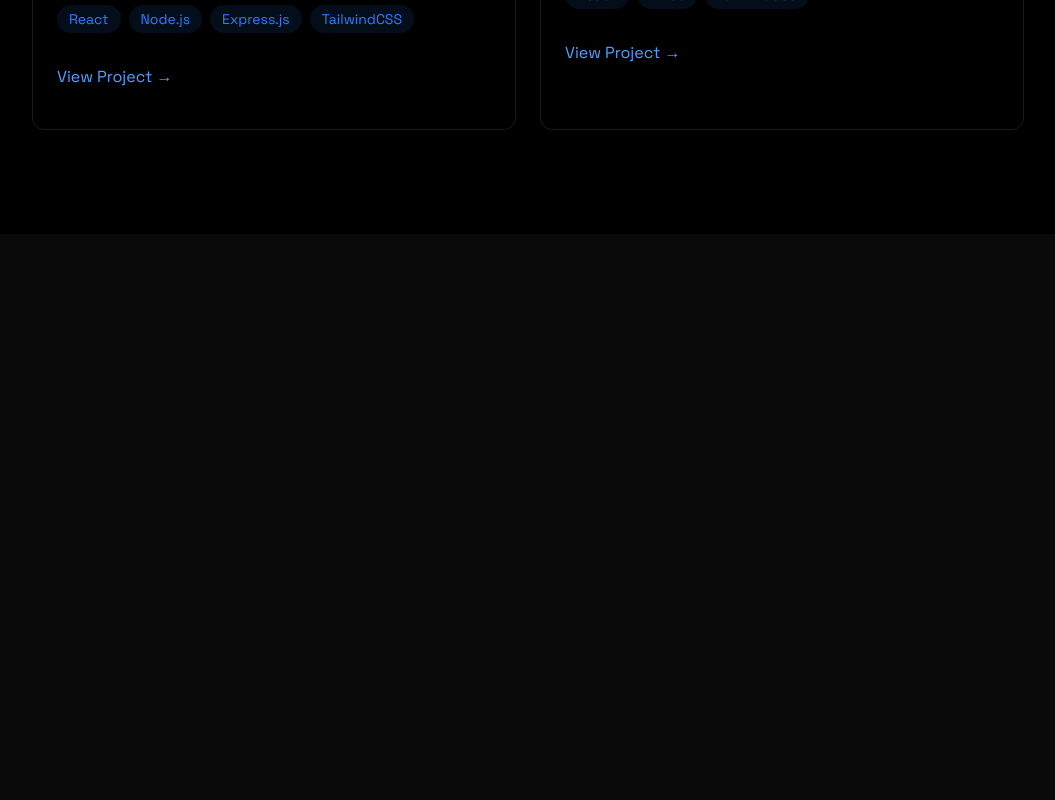
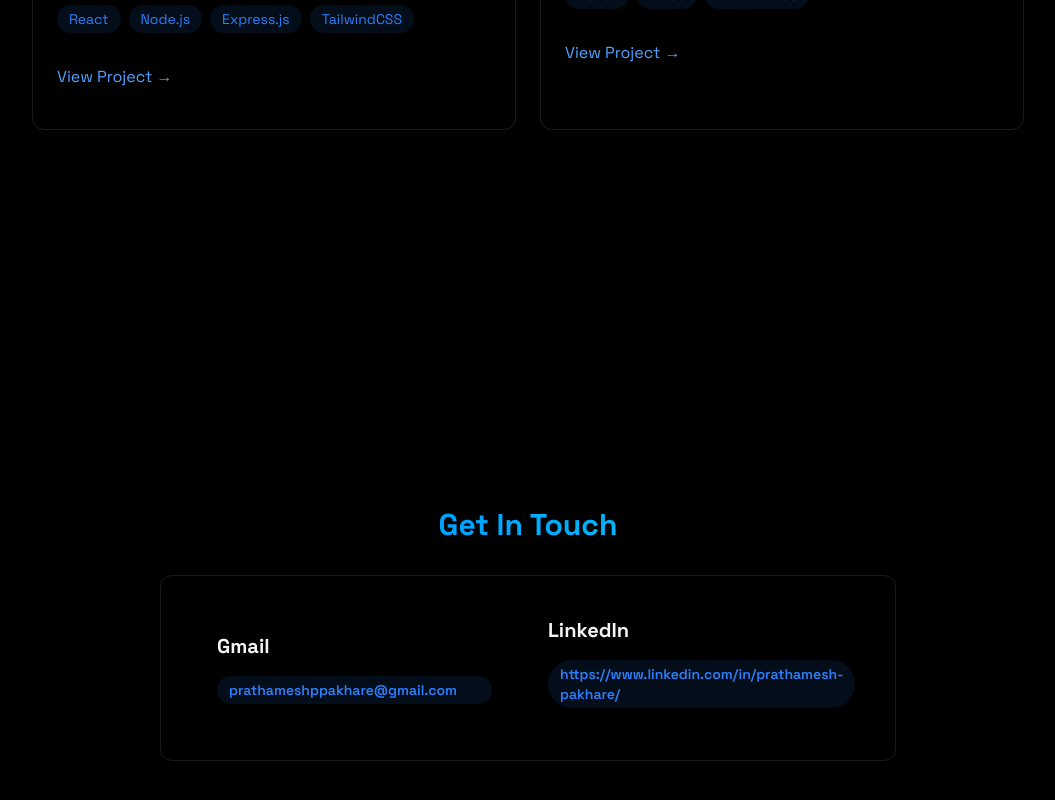
Before and after one commit to Prathamesh1734/portfolio, a React (Vite) app: page / in a window 1280 px wide. Shown: the part 2190-2990 px from the top of the page, without its empty margins (112-1167 px from the left). Before the commit the page ends 2424 px from the top, so only its background shows below. Built offline with nearby package versions, Linux system fonts and the light colour scheme.

Commit message:
added contacts component

```diff
--- a/src/App.jsx
+++ b/src/App.jsx
@@ -7,6 +7,7 @@ import { MobileMenu } from "./components/MobileMenu";
 import { Home } from "./components/sections/Home";
 import { About } from "./components/sections/About";
 import { Projects } from "./components/sections/Projects";
+import { Contact } from "./components/sections/Contact";
 
 function App() {
   const [isLoading, setIsLoading] = useState(false);
@@ -31,6 +32,7 @@ function App() {
         <Home></Home>
         <About></About>
         <Projects></Projects>
+        <Contact></Contact>
       </div>
     </>
   );
--- a/src/components/sections/Contact.jsx
+++ b/src/components/sections/Contact.jsx
@@ -0,0 +1,42 @@
+import { RevealOnScroll } from "./RevealOnScroll";
+
+export const Contact = () => {
+  return (
+    <section
+      id="contact"
+      className="min-h-screen flex items-center justify-center py-20"
+    >
+      <RevealOnScroll>
+        <div className="max-w-3xl mx-auto px-4">
+          <h2 className="text-3xl font-bold mb-8 bg-gradient-to-r from-blue-500 to-cyan-400 bg-clip-text text-transparent text-center">
+            Get In Touch
+          </h2>
+          <div className="rounded-xl p-8 border-white/10 border hover:-translate-y-1 transition-all">
+            <div className="grid gird-cols-1 md:grid-cols-2 gap-6">
+              <div className="rounded-xl p-6 hover:-translate-y-1 transition-all">
+                <h3 className="text-xl font-bold mb-4">Gmail</h3>
+                <div className="space-y-4 text-gray-300 ">
+                  <div>
+                    <h4 className="font-semibold bg-blue-500/10 text-blue-500 py-1 px-3 rounded-full text-sm hover:bg-blue-500/20 hover:shadow-[0_2px_8px_rgba(59,130,246,0.2)] transition">
+                      prathameshppakhare@gmail.com
+                    </h4>
+                  </div>
+                </div>
+              </div>
+              <div className="rounded-xl p-2 hover:-translate-y-1 transition-all">
+                <h3 className="text-xl font-bold mb-4">LinkedIn</h3>
+                <div className="space-y-4 text-gray-300 ">
+                  <div>
+                    <h4 className="font-semibold bg-blue-500/10 text-blue-500 py-1 px-3 rounded-full text-sm hover:bg-blue-500/20 hover:shadow-[0_2px_8px_rgba(59,130,246,0.2)] transition">
+                      https://www.linkedin.com/in/prathamesh-pakhare/
+                    </h4>
+                  </div>
+                </div>
+              </div>
+            </div>
+          </div>
+        </div>
+      </RevealOnScroll>
+    </section>
+  );
+};
--- a/vite.config.js
+++ b/vite.config.js
@@ -5,4 +5,5 @@ import tailwindcss from "@tailwindcss/vite";
 // https://vite.dev/config/
 export default defineConfig({
   plugins: [react(), tailwindcss()],
+  base: "/portfolio",
 });
```
Also changed, not shown: package.json (+5 -2 lines).
